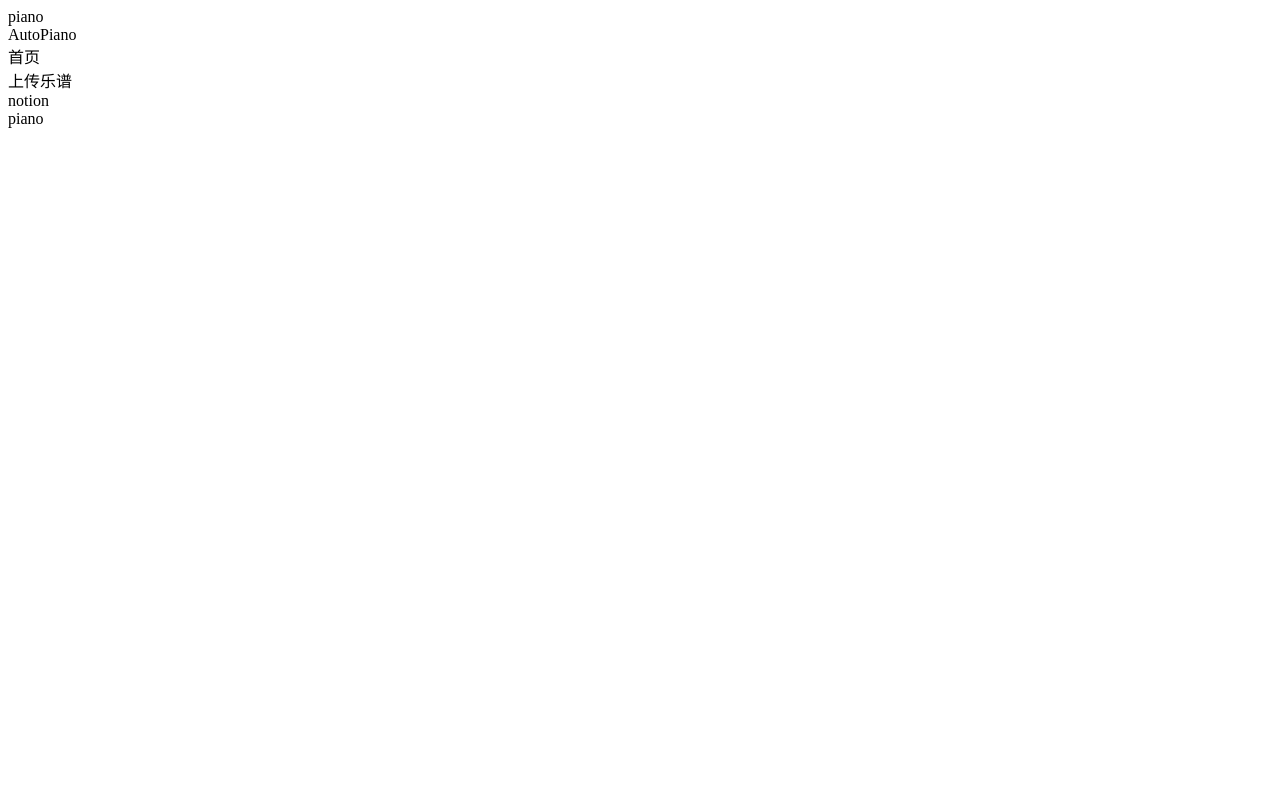
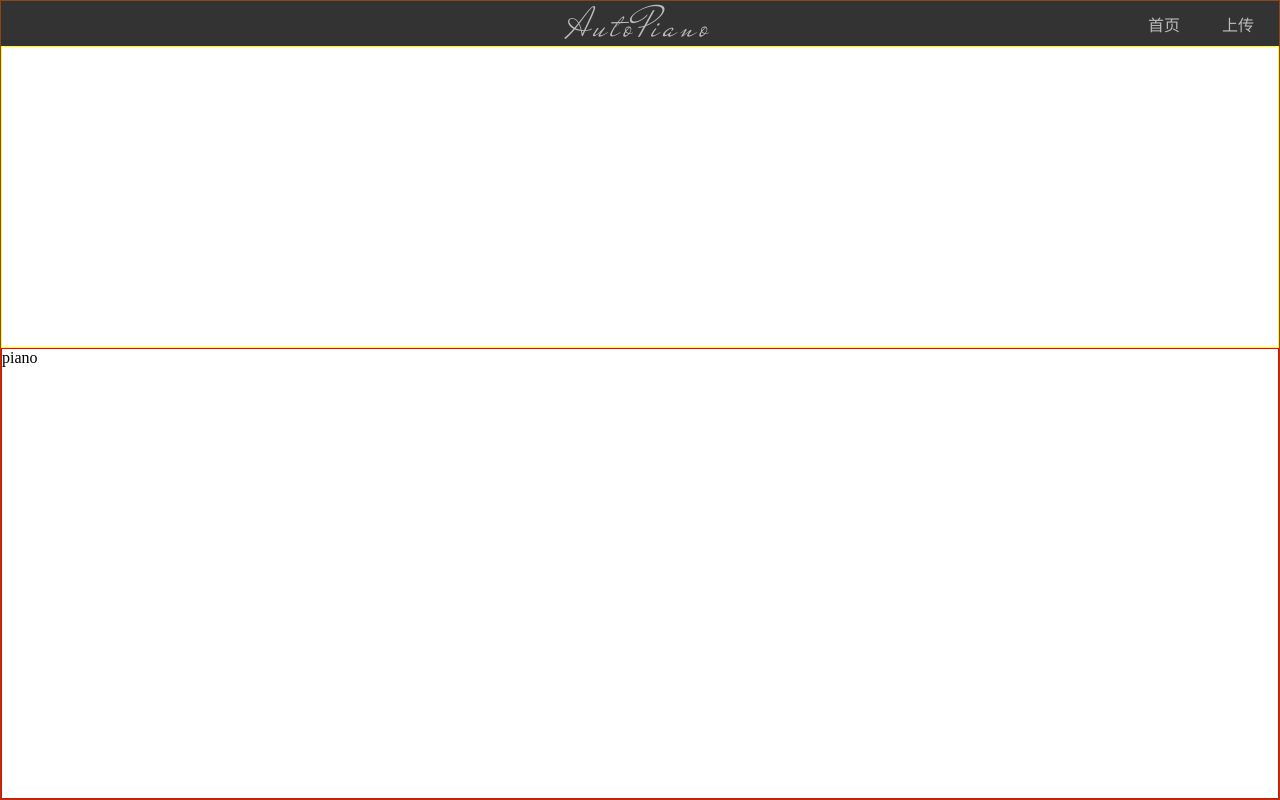
Before and after one commit to sad-wang/WangQiYuAutoPiano, a Vue app: page / in a window 1280 px wide. Built offline with nearby package versions, Linux system fonts and the light colour scheme.

Commit message:
achieved PageHeader component style sheet

```diff
--- a/public/index.html
+++ b/public/index.html
@@ -6,6 +6,7 @@
     <meta name="viewport" content="width=device-width,initial-scale=1.0">
     <link rel="icon" href="<%= BASE_URL %>favicon.ico">
     <title><%= htmlWebpackPlugin.options.title %></title>
+    <script src="//at.alicdn.com/t/font_1658509_txpkyerv53.js"></script>
   </head>
   <body>
     <noscript>
--- a/src/App.vue
+++ b/src/App.vue
@@ -1,5 +1,5 @@
 <template>
-  <div>
+  <div id="app">
     <PageHeader/>
     <Notation/>
     <Piano/>
@@ -7,25 +7,20 @@
 </template>
 
 <style lang="scss">
+*{
+  margin:0;
+  padding:0;
+  box-sizing: border-box;
+}
+ul,ol,li{list-style:none}
+a{text-decoration: none;}
+img{vertical-align:top;border:none}
 #app {
-  font-family: Avenir, Helvetica, Arial, sans-serif;
-  -webkit-font-smoothing: antialiased;
-  -moz-osx-font-smoothing: grayscale;
-  text-align: center;
-  color: #2c3e50;
-}
-
-#nav {
-  padding: 30px;
-
-  a {
-    font-weight: bold;
-    color: #2c3e50;
-
-    &.router-link-exact-active {
-      color: #42b983;
-    }
-  }
+  width: 100%;
+  height: 100vh;
+  display: flex;
+  flex-direction: column;
+  border: 1px saddlebrown solid;
 }
 </style>
 
--- a/src/components/Notation.vue
+++ b/src/components/Notation.vue
@@ -1,6 +1,5 @@
 <template>
-  <div class="PageHeader">
-notion
+  <div class="Notation">
   </div>
 </template>
 
@@ -10,6 +9,9 @@ export default {
 }
 </script>
 
-<style scoped>
-
+<style scoped lang="scss">
+.Notation{
+  flex: 1;
+  border: 1px solid yellow;
+}
 </style>
--- a/src/components/PageHeader.vue
+++ b/src/components/PageHeader.vue
@@ -1,10 +1,24 @@
 <template>
   <div class="PageHeader">
-    <div class="icon">piano</div>
+    <div class="logo">
+      <svg class="icon" aria-hidden="true">
+        <use xlink:href="#icon-piano"></use>
+      </svg>
+    </div>
     <div class="title">AutoPiano</div>
     <div class="links">
-      <div class="toIndex">首页</div>
-      <div class="toUpload">上传乐谱</div>
+      <li class="toIndex">
+        <svg class="icon" aria-hidden="true">
+          <use xlink:href="#icon-upload"></use>
+        </svg>
+        上传
+      </li>
+      <li class="toIndex">
+        <svg class="icon" aria-hidden="true">
+          <use xlink:href="#icon-shouye"></use>
+        </svg>
+        首页
+      </li>
     </div>
   </div>
 </template>
@@ -15,6 +29,53 @@ export default {
 }
 </script>
 
-<style scoped>
-
+<style scoped lang="scss">
+  @font-face{
+    font-family: 'Mr-De-Haviland-Regular';
+    src : url('../../static/fonts/Mr-De-Haviland-Regular.ttf');
+  }
+  .icon {
+    width: 1em; height: 1em;
+    vertical-align: -0.15em;
+    fill: currentColor;
+    overflow: hidden;
+  }
+  .PageHeader{
+    width: 100%;
+    height: 45px;
+    padding: 0 15px;
+    display: flex;
+    flex-direction: row;
+    align-items: center;
+    background: #333;
+    color: #bbb;
+    .logo{
+      font-size: 34px;
+      flex: 1;
+      text-align: left;
+    }
+    .title{
+      margin-top: 7px;
+      flex: 2;
+      text-align: center;
+      font-family: 'Mr-De-Haviland-Regular',cursive;
+      font-size: 42px;
+      line-height: 45px;
+      letter-spacing: 0.1em;
+      font-weight: lighter;
+    }
+    .links{
+      flex: 1;
+      display: flex;
+      flex-direction: row-reverse;
+      align-items: center;
+      li{
+        margin: 0 10px;
+        .icon{
+          font-size: 18px;
+          fill:#bbb
+        }
+      }
+    }
+  }
 </style>
--- a/src/components/Piano.vue
+++ b/src/components/Piano.vue
@@ -1,5 +1,5 @@
 <template>
-  <div class="PageHeader">
+  <div class="Piano">
 piano
   </div>
 </template>
@@ -10,6 +10,9 @@ export default {
 }
 </script>
 
-<style scoped>
-
+<style scoped lang="scss">
+  .Piano{
+    flex: 1.5;
+    border: 1px solid red;
+  }
 </style>
```
Also changed, not shown: static/fonts/Mr-De-Haviland-Regular.ttf (added).
